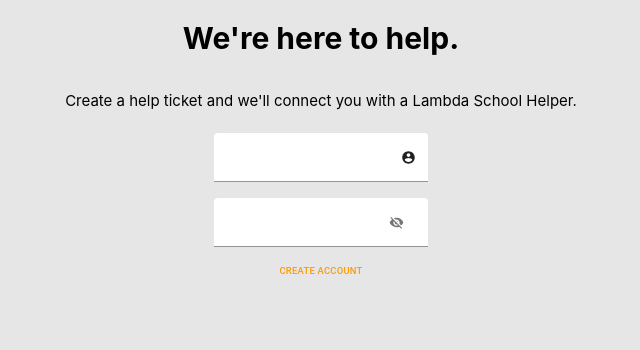
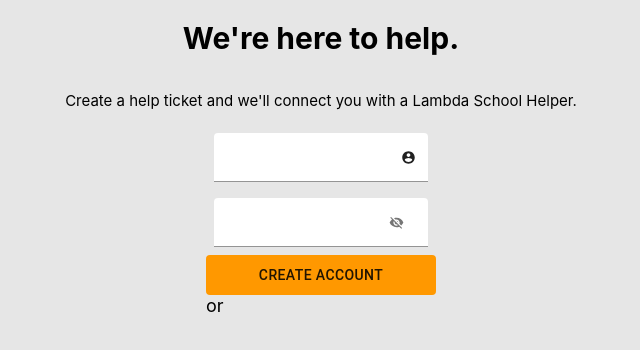
Before and after one commit to DevDeskQueue3/React, a React (Create React App) app: page /student/login in a window 1280 px wide. Shown: the top 350 px of the page, without its empty margins (319-959 px from the left). Built offline with nearby package versions, Linux system fonts and the light colour scheme.

Commit message:
themed create account button and created form divider

```diff
--- a/src/components/student/Login.js
+++ b/src/components/student/Login.js
@@ -8,6 +8,7 @@
     FilledInput,
     IconButton,
     makeStyles,
+    withStyles,
     ThemeProvider,
     InputAdornment,
     createMuiTheme
@@ -32,6 +33,16 @@
         primary: orange,
     },
 });
+
+const ColorButton = withStyles((theme) => ({
+    root: {
+        color: theme.palette.getContrastText(orange[500]),
+        backgroundColor: orange[500],
+        '&:hover': {
+            backgroundColor: orange[700]
+        }
+    }
+}))(Button);
 
 const useStyles = makeStyles((theme) => ({
     margin: {
@@ -101,9 +112,10 @@
                                 }
                             />
                         </FormControl>
-                        <Button size='large'
+                        <ColorButton size='large'
                                 color='primary'
-                        >Create Account</Button>
+                        >Create Account</ColorButton>
+                        <div className='divider'>or</div>
                     </ThemeProvider>
                 </form>
             </Container>
--- a/src/components/student/student.css
+++ b/src/components/student/student.css
@@ -16,3 +16,21 @@
 div.MuiFilledInput-root{
     background-color: white;
 }
+
+div.login-wrapper form.login-form button{
+    font-size: 1.4rem;
+}
+
+.divider{
+    height: 10px;
+    width: 20%;
+}
+
+.divider:before, .divider:after{
+    content: ' ';
+    border-bottom: 1px solid gray;
+    position: relative;
+    height: 10px;
+    top: 25%;
+    width: 20%;
+}
```
